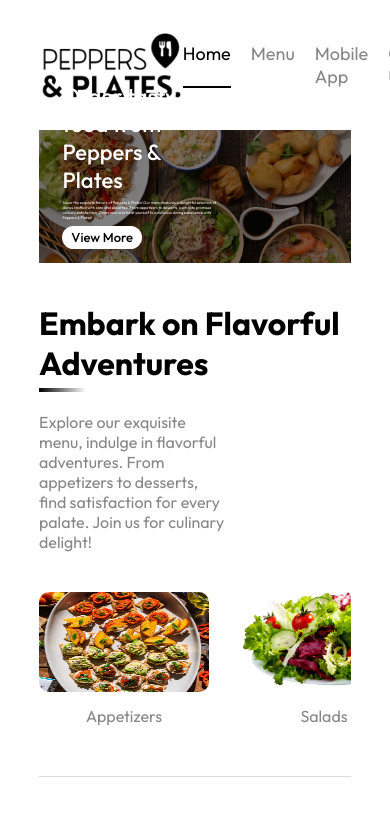
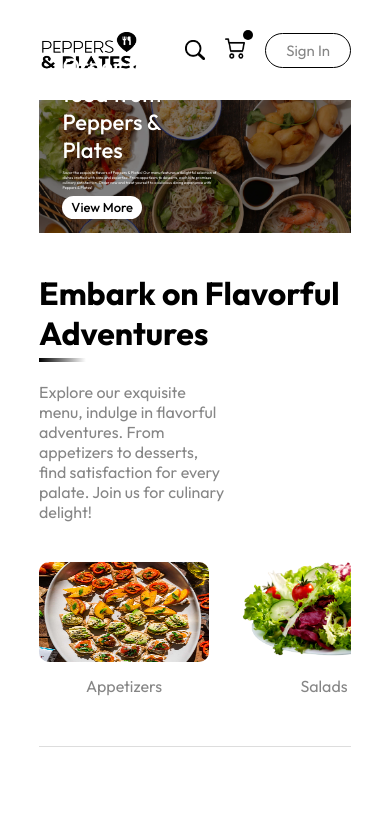
Before and after one commit to Rizz-33/Peppers-and-Plates, a React (Vite) app in the folder frontend/: page / in a window 390 px wide. Shown: the top 831 px of the page. Built offline with nearby package versions, Linux system fonts and the light colour scheme.

Commit message:
refactor: Respensive navbar

```diff
--- a/frontend/src/components/navabr/Navbar.css
+++ b/frontend/src/components/navabr/Navbar.css
@@ -58,3 +58,49 @@
     border-bottom: 2px solid black;
     color: black;
 }
+
+@media (max-width:1050px) {
+    .navbar .logo{
+        width: 149px;
+    }
+    .navbar-menu{
+        gap: 20px;
+        font-size: 17px;
+    }
+    .navbar-right{
+        gap: 30px;
+    }
+    .navbar-right img{
+        width: 22px;
+    }
+    .navbar-right button{
+        padding: 8px 25px;
+    }
+}
+
+@media (max-width:900px) {
+    .navbar .logo{
+        width: 100px;
+        height: 40px;
+    }
+    .navbar-menu{
+        gap: 15px;
+        font-size: 16px;
+    }
+    .navbar-right{
+        gap: 20px;
+    }
+    .navbar-right img{
+        width: 20px;
+    }
+    .navbar-right button{
+        padding: 7px 20px;
+        font-size: 15px;
+    }
+}
+
+@media (max-width:750px) {
+    .navbar-menu{
+        display: none;
+    }
+}
```
